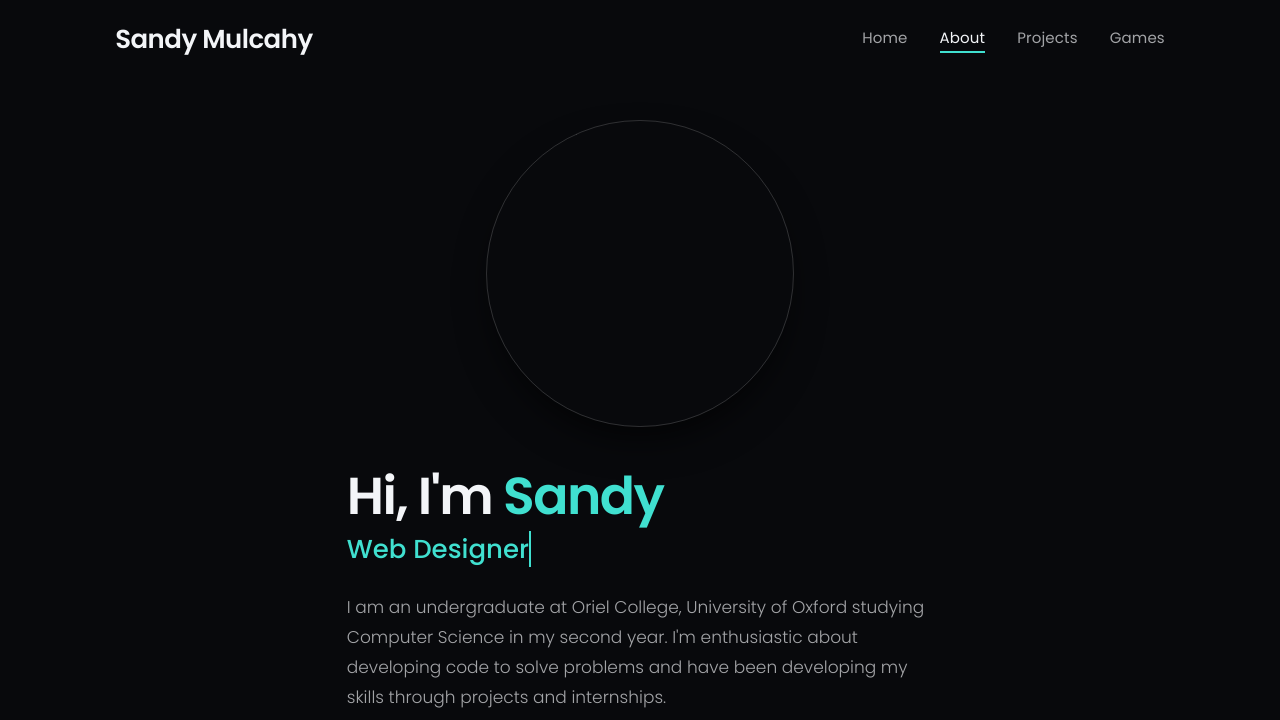
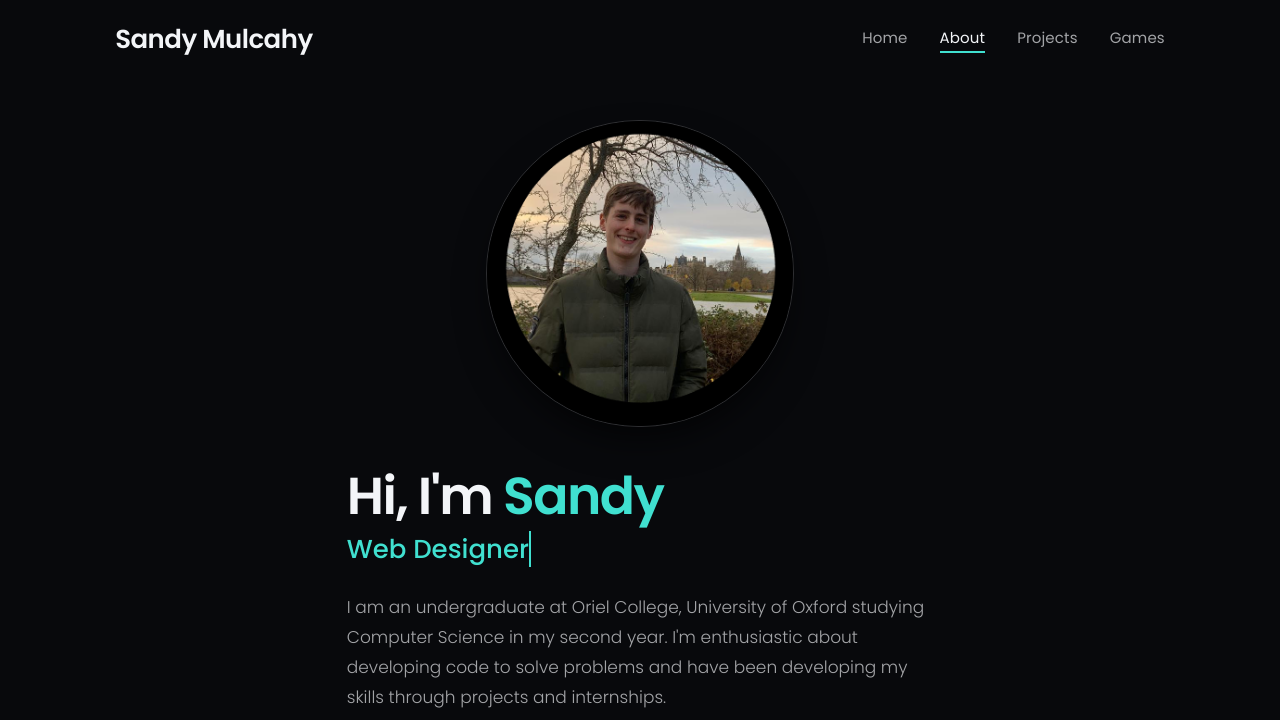
Before and after one commit to SandyMulcahy/portfolio-website, a plain HTML site: page index.html in a window 1280 px wide. Shown: the top 720 px of the page. Drawn offline with Linux system fonts and the light colour scheme.

Commit message:
fix image name

```diff
--- a/index.html
+++ b/index.html
@@ -27,7 +27,7 @@
 
     <section class="home" id="home">
         <div class="home-img">
-            <img src="images/me-circle.png" alt="Sandy Mulcahy">
+            <img src="images/me.png" alt="Sandy Mulcahy">
         </div>
         <div class="home-content">
             <h1>Hi, I'm <span>Sandy</span></h1>
```
